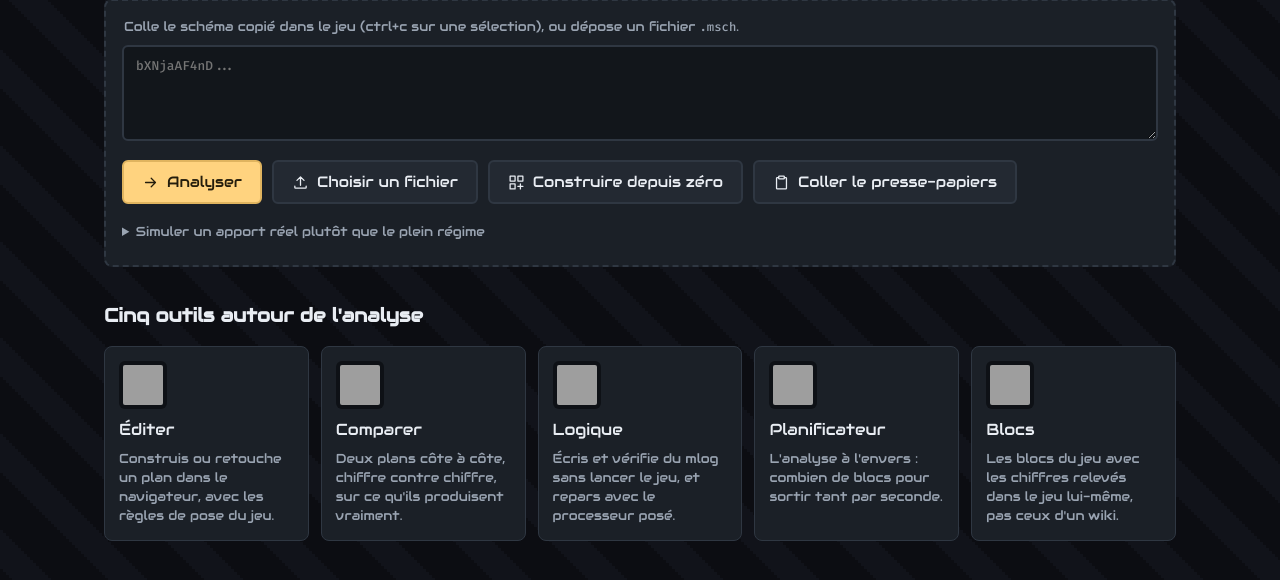
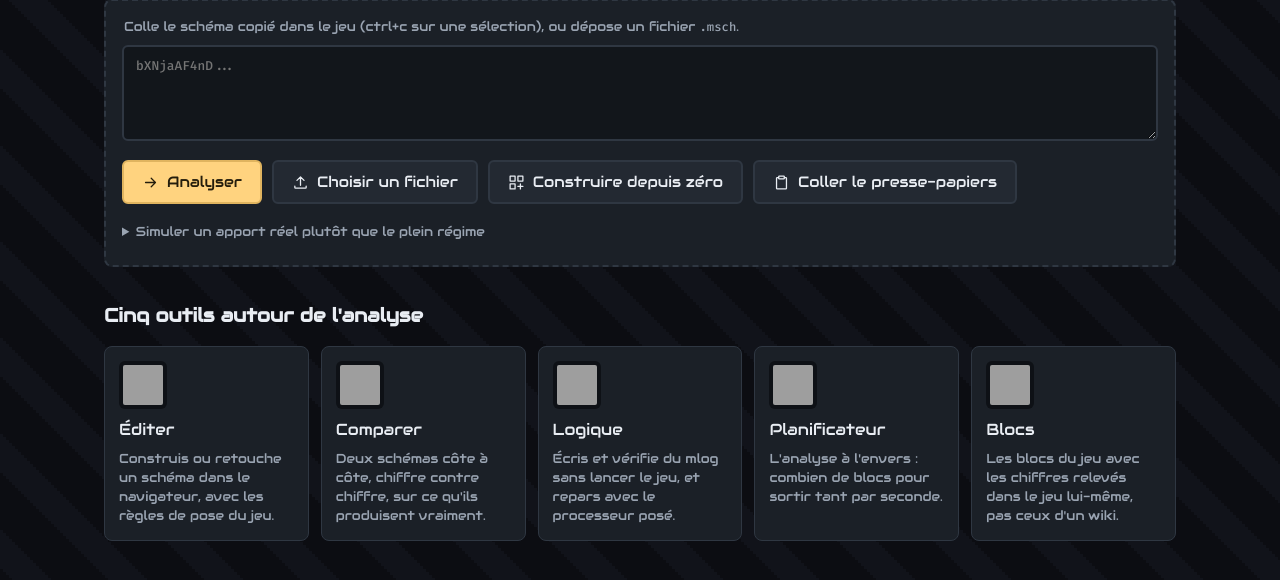
Before and after one commit to yamakajump/mindustry-forge, a Laravel app: page / in a window 1280 px wide. Shown: the part 220-800 px from the top of the page. Run offline with Laravel 12, Linux system fonts and the light colour scheme; data that the repository does not hold is empty; grey boxes are pictures that could not be loaded.

Commit message:
fix(interface): the last four plans that meant schema (#260)
Four strings the pass on « schématique » missed, and the home page is
where they show: « Construis ou retouche un plan dans le navigateur »,
« Deux plans côte à côte ». A third word for the same thing, on the page
that introduces the site.

They were found by opening the deployed page and reading it, which is
also how the feminine « Une fois nourrie à fond » was caught after the
first pass. Grep finds the strings; only the page finds the ones that
matter.

`plan` stays where it means something else: the production plan in the
planner and the saved workspace in the editor. Neither is a schematic.


Claude-Session: https://claude.ai/code/session_01KvCGFLsJZ85ZQYG371izSH

Co-authored-by: Claude Opus 5 (1M context) <noreply@anthropic.com>

```diff
--- a/site/public/forge/lang/fr.json
+++ b/site/public/forge/lang/fr.json
@@ -13,7 +13,7 @@
   "analyse.besoins.tuyau": "conduit",
   "analyse.besoins.tuyaux": "conduits",
   "analyse.bloc.retirer-aide": "Le retirer refait l'analyse sans lui, pour voir ce qu'il apportait. Le schéma d'origine n'est pas touché.",
-  "analyse.bloc.retirer-titre": "Le retire du plan et refait l'analyse sans lui",
+  "analyse.bloc.retirer-titre": "Le retire du schéma et refait l'analyse sans lui",
   "analyse.completer.envoye": "Proposé",
   "analyse.completer.envoyer": "Proposer ce branchement",
   "analyse.completer.marque-dabord": "Marque d'abord une entrée",
@@ -203,10 +203,10 @@
   "vitrine.accueil.accroche": "Colle-le, et Forge te dit ce qui en sort par seconde, quel bloc limite toute la ligne, et ce qui se perd en route. Les chiffres sont mesurés sur un vrai serveur Mindustry, pas estimés.",
   "vitrine.accueil.blocs": "blocs",
   "vitrine.accueil.compte": "{total} schémas du catalogue sont passés par la même analyse. En voici quelques-uns.",
-  "vitrine.accueil.dessin": "Dessin du plan...",
+  "vitrine.accueil.dessin": "Dessin du schéma…",
   "vitrine.accueil.outil-blocs": "Les blocs du jeu avec les chiffres relevés dans le jeu lui-même, pas ceux d'un wiki.",
-  "vitrine.accueil.outil-comparer": "Deux plans côte à côte, chiffre contre chiffre, sur ce qu'ils produisent vraiment.",
-  "vitrine.accueil.outil-editer": "Construis ou retouche un plan dans le navigateur, avec les règles de pose du jeu.",
+  "vitrine.accueil.outil-comparer": "Deux schémas côte à côte, chiffre contre chiffre, sur ce qu'ils produisent vraiment.",
+  "vitrine.accueil.outil-editer": "Construis ou retouche un schéma dans le navigateur, avec les règles de pose du jeu.",
   "vitrine.accueil.outil-logique": "Écris et vérifie du mlog sans lancer le jeu, et repars avec le processeur posé.",
   "vitrine.accueil.outil-planificateur": "L'analyse à l'envers : combien de blocs pour sortir tant par seconde.",
   "vitrine.accueil.outils-titre": "Cinq outils autour de l'analyse",
--- a/site/public/index.html
+++ b/site/public/index.html
@@ -195,14 +195,14 @@ Forge calcule déjà ce qu'il faut pour tourner à fond. Si tu veux savoir ce qu
         <img src="/icone/bloc/router.png?t=64" width="48" height="48" alt=""
              loading="lazy" decoding="async" onerror="this.remove()">
         <strong data-i18n="nav.barre.editer">Éditer</strong>
-        <span data-i18n="vitrine.accueil.outil-editer">Construis ou retouche un plan dans le
+        <span data-i18n="vitrine.accueil.outil-editer">Construis ou retouche un schéma dans le
           navigateur, avec les règles de pose du jeu.</span>
       </a></li>
       <li><a href="/comparer">
         <img src="/icone/bloc/container.png?t=64" width="48" height="48" alt=""
              loading="lazy" decoding="async" onerror="this.remove()">
         <strong data-i18n="nav.menu.comparer">Comparer</strong>
-        <span data-i18n="vitrine.accueil.outil-comparer">Deux plans côte à côte, chiffre
+        <span data-i18n="vitrine.accueil.outil-comparer">Deux schémas côte à côte, chiffre
           contre chiffre, sur ce qu'ils produisent vraiment.</span>
       </a></li>
       <li><a href="/outils/logique">
--- a/site/resources/views/schematic.blade.php
+++ b/site/resources/views/schematic.blade.php
@@ -79,7 +79,7 @@
     @if($preview)
       <img src="{{ $preview }}" alt="Aperçu de {{ $schematic->displayName() }}">
     @else
-      <p class="empty">Dessin du plan...</p>
+      <p class="empty">Dessin du schéma…</p>
     @endif
   </a>
 
```
Also changed, not shown: site/tests/Feature/PreviewTest.php (+3 -3 lines).
